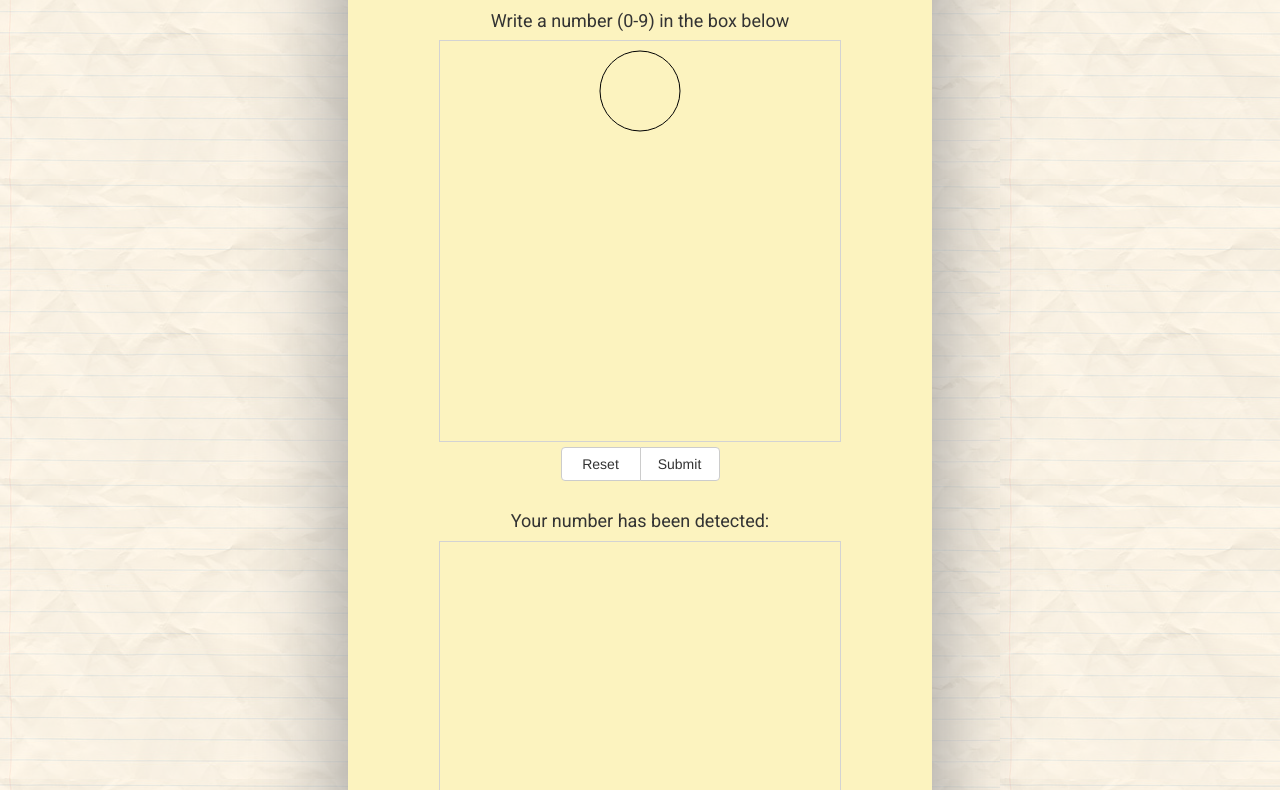
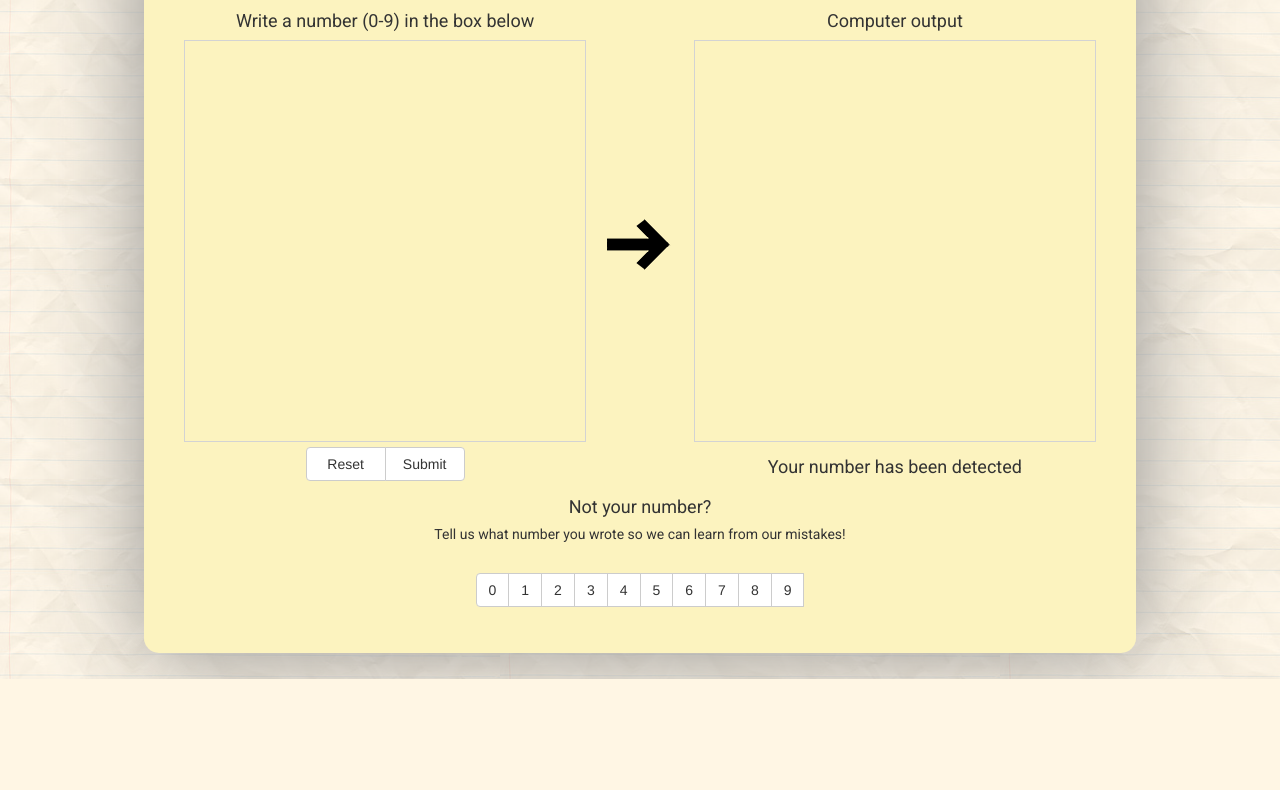
Before and after one commit to valgriz/HandwritingRecktignition, a plain HTML site: page index.html in a window 1280 px wide. Shown: the part 121-911 px from the top of the page. After the commit the page ends 800 px from the top, so only its background shows below. Drawn offline with nearby package versions, Linux system fonts and the light colour scheme.

Commit message:
changed frontend to landscape layout

```diff
--- a/css/style.css
+++ b/css/style.css
@@ -2,6 +2,30 @@
 	background-color: #FFF6E4;
 	background-image: url("../site_images/paper_texture.png");
 
+}
+
+.horizontal-view{
+	display: inline;
+}
+
+.in-context{
+	display: inline-block;
+}
+
+.arro{
+	height: 270px;
+}
+
+.canv{
+
+}
+
+.under-canvas-spacing{
+	height: 40px;
+}
+
+.under-arrow-spacing{
+	height: 390px;
 }
 
 .body-front{
--- a/index.html
+++ b/index.html
@@ -19,26 +19,40 @@
 
         <br>
 
+        <div class="horizontal-view">
+          <div class='in-context canv'>
+            <h4 class="body-text">Write a number (0-9) in the box below</h4>
+            <canvas id="canvas1" width="400" height="400" style="border:1px solid #d3d3d3;"> Your browser does not support the HTML5 canvas tag.</canvas>
+            <br>
+              <div class="btn-group under-canvas-spacing" role="group" aria-label="...">
+                <button type="button" class="btn btn-default btn-modify-a">Reset</button>
+                <button type="button" class="btn btn-default btn-modify-a">Submit</button>
+             </div>
 
 
-        <h4 class="body-text">Write a number (0-9) in the box below</h4>
-        <canvas id="canvas1" width="400" height="400" style="border:1px solid #d3d3d3;"> Your browser does not support the HTML5 canvas tag.</canvas>
+          </div>
 
-        <br>
+          <div class='in-context arro'>
+              <img src="site_images/right_arrow.png" alt="Right arrow">
+              <br>
+             <div class="btn-group under-arrow-spacing" role="group" aria-label="...">
 
-        <div class="btn-group" role="group" aria-label="...">
-          <button type="button" class="btn btn-default btn-modify-a">Reset</button>
-          <button type="button" class="btn btn-default btn-modify-a">Submit</button>
-        </div>
+             </div>
+          </div>
 
-        <br>
-        <br>
-        <h4 class="body-text">Your number has been detected:</h4>
-        <canvas id="canvas2" width="400" height="400" style="border:1px solid #d3d3d3;"> Your browser does not support the HTML5 canvas tag.</canvas>
-
+          <div class='in-context canv'>
+            <h4 class="body-text">Computer output</h4>
+            <canvas id="canvas2" width="400" height="400" style="border:1px solid #d3d3d3;"> Your browser does not support the HTML5 canvas tag.</canvas>
+            <br>
+            <div class="btn-group under-canvas-spacing" role="group" aria-label="...">
+              <h4 class="body-text">Your number has been detected</h4>
+            </div>
+          </div>
+        <div>
         <h4 class="body-text">Not your number?</h4>
         <h5 class="body-text">Tell us what number you wrote so we can learn from our mistakes!</h5>
 
+        <br>
         <div class="btn-group" role="group" aria-label="...">
           <button type="button" class="btn btn-default">0</button>
           <button type="button" class="btn btn-default">1</button>
--- a/js/script.js
+++ b/js/script.js
@@ -1,8 +1,8 @@
 
 
 
-var c = document.getElementById("canvas1");
-var ctx = c.getContext("2d");
+var c1 = document.getElementById("canvas1");
+var c1_context = c1.getContext("2d");
 ctx.beginPath();
 ctx.arc(200,50,40,0,2*Math.PI);
 ctx.stroke();
```
Also changed, not shown: site_images/right_arrow.png (added).
